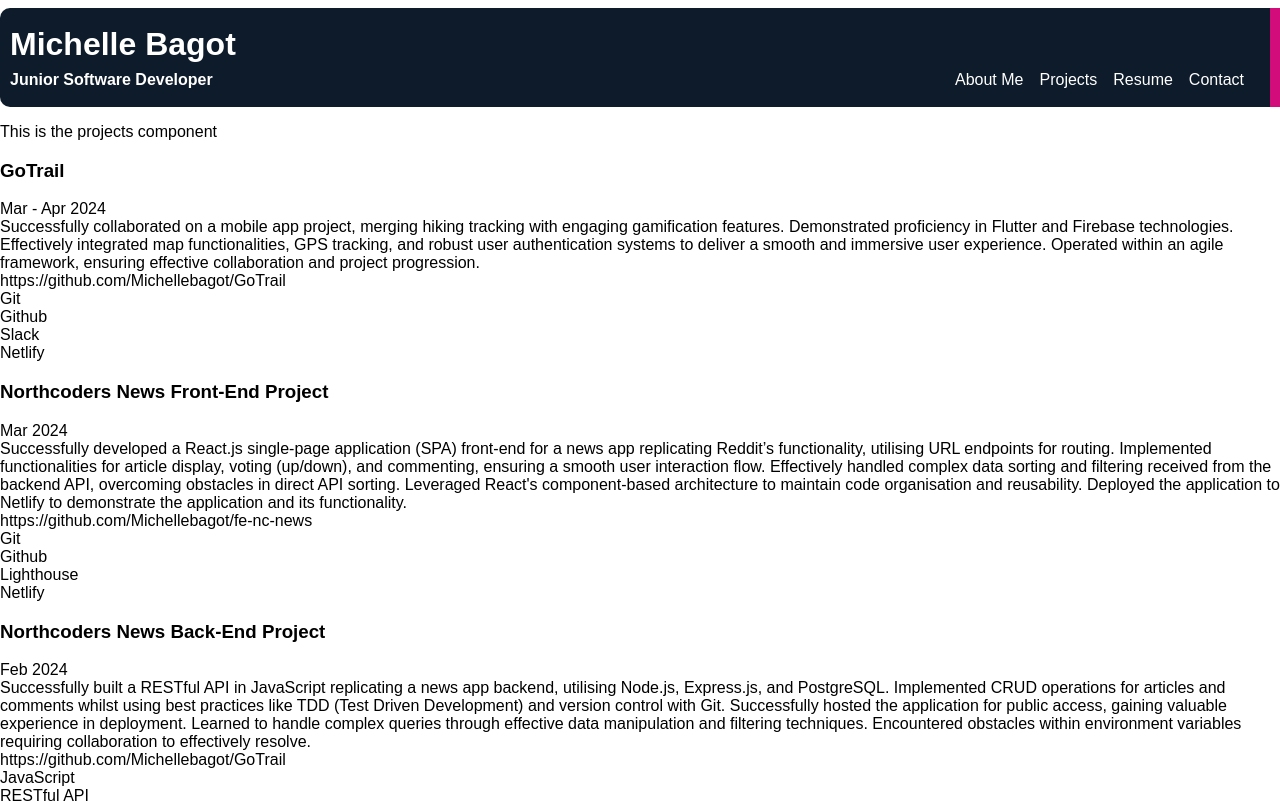
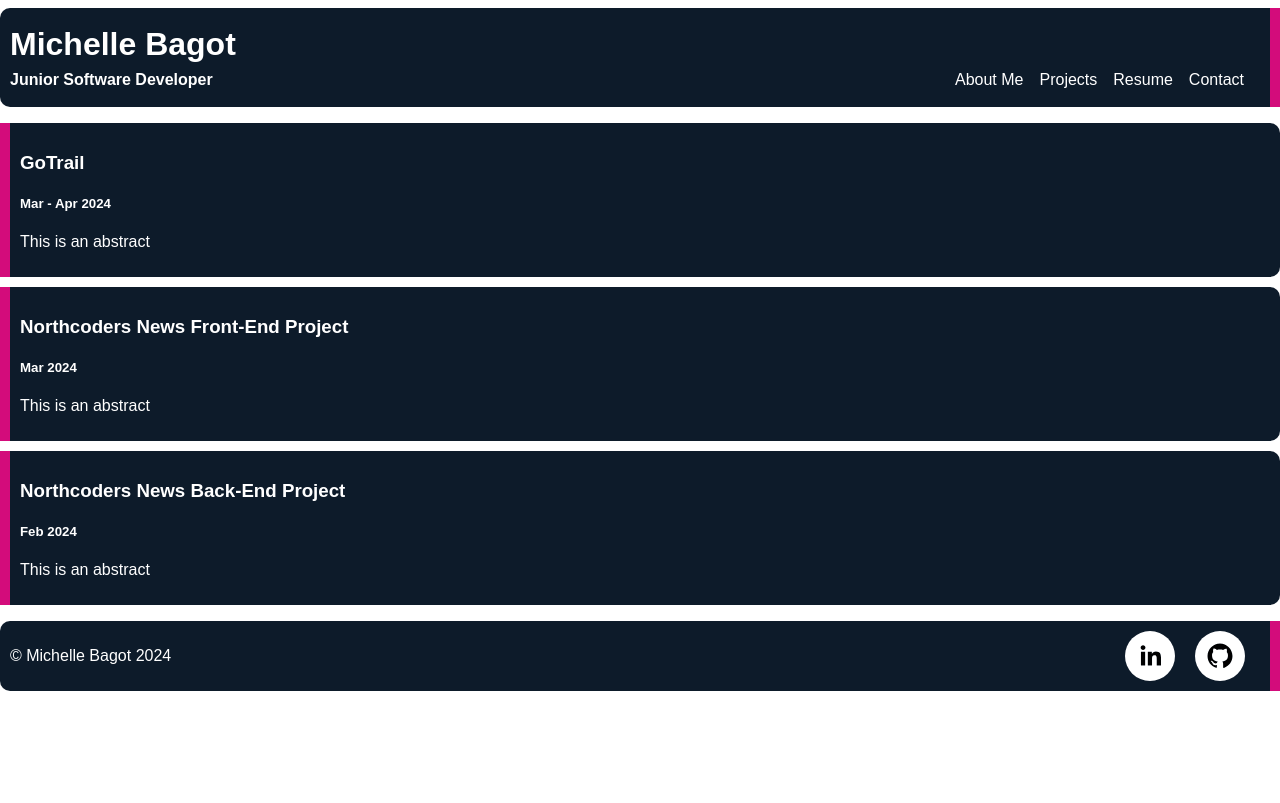
Before and after one commit to Michellebagot/Michelle-Bagot-Portfolio-Website, a React (Vite) app: page /projects in a window 1280 px wide. Shown: the top 803 px of the page. Built offline with nearby package versions, Linux system fonts and the light colour scheme.

Commit message:
further work

```diff
--- a/index.html
+++ b/index.html
@@ -4,6 +4,7 @@
     <meta charset="UTF-8" />
     <meta name="viewport" content="width=device-width, initial-scale=1.0" />
     <link rel="stylesheet" href="./src/index.css">
+    <link rel="icon" type="image/jpg" href="/favicon.jpg">
     <title>Michelle Bagot - Junior Software Developer</title>
   </head>
   <body>
--- a/src/App.jsx
+++ b/src/App.jsx
@@ -7,6 +7,8 @@ import NavBar from "./components/NavigationBar/NavigationBar";
 import Footer from "./components/Footer/Footer";
 import Projects from "./components/Projects/Projects";
 import TechStack from "./components/TechStack/TechStack";
+import ProjectCard from "./components/ProjectCard/ProjectCard";
+import ProjectCardExt from "./components/ProjectCardExt/ProjectCardExt";
 
 function App() {
   return (
@@ -17,7 +19,7 @@ function App() {
         <Route path="/" element={<Home />} />
         <Route path="/about-me" element={<AboutMe />} />
         <Route path="/projects" element={<Projects />} />
-        <Route path="/techStack" element={<TechStack />} />
+        <Route path="/projects/:project_name" element={<ProjectCardExt />} />
       </Routes>
 
       <Footer className="footerComponent" />
--- /dev/null
+++ b/src/components/ProjectCard/ProjectCard.jsx
@@ -0,0 +1,18 @@
+import projectData from "../Projects/projects.json";
+
+const ProjectCard = ({project}) => {
+
+    console.log(project)
+
+    return (
+        <>
+        <section className="cardContainer">
+        <h3>{project.title}</h3>
+        <h5>{project.duration}</h5>
+        <p>{project.abstract}</p>
+        </section>
+        </>
+    )
+}
+
+export default ProjectCard
--- /dev/null
+++ b/src/components/ProjectCardExt/ProjectCardExt.jsx
@@ -0,0 +1,9 @@
+const ProjectCardExt = ({project}) => {
+    console.log(project)
+  return (
+
+      <p>This is the extended project card</p>
+  )
+};
+
+export default ProjectCardExt;
--- a/src/components/Projects/Projects.jsx
+++ b/src/components/Projects/Projects.jsx
@@ -1,36 +1,27 @@
-import projectData from './projects.json'
-import './projects.css'
+import projectData from "./projects.json";
+import "./projects.css";
+import { Link } from "react-router-dom";
+import ProjectCard from "../ProjectCard/ProjectCard";
+import { useState } from "react";
 
 const Projects = () => {
 
-    return (
-        <>
-        <p>This is the projects component</p>
+const [selectedProject, setSelectedProject] = useState("")
 
-{projectData.map((project) => (
-<section key={project.title}>
-    <h3>{project.title}</h3>
+
+  return (
+    <>
 <ul>
-    <li>{project.duration}</li>
-    <li>{project.description}</li>
-    <li><a href={project.githubLink} target='_blank'> {project.githubLink}</a></li>
-    <section key={project.technologies}>
-        {project.technologies.map((tech) => (
-          <li>
-        {tech}
-        </li>
-        ))}
 
-    </section>
-</ul>
-</section>
-)
+      {projectData.map((project) => (
 
-)}
+              <Link to={`/projects/${project.urlTitle}`} key={project.title}>
+                <ProjectCard project={project} key={project.title} />
+            </Link>
+    ))}
+    </ul>
+    </>
+  );
+};
 
-        </>
-    )
-
-}
-
-export default Projects
+export default Projects;
--- a/src/components/Projects/projects.css
+++ b/src/components/Projects/projects.css
@@ -7,3 +7,13 @@ a {
 h1 a {
     color: white;
 }
+
+.cardContainer {
+    margin-top: 10px;
+    margin-bottom: 10px;
+    padding: 10px;
+    background-color: #0d1b2a;
+    color: white;
+    border-radius: 0 10px 10px 0;
+    border-left: #d30c7b solid 10px;
+}
--- a/src/components/Projects/projects.json
+++ b/src/components/Projects/projects.json
@@ -2,10 +2,11 @@
     {
       "id" : 3,
       "title": "GoTrail",
+      "urlTitle" : "GoTrail",
       "duration": "Mar - Apr 2024",
-      "Abstract" : "",
+      "abstract" : "This is an abstract",
       "description": "Successfully collaborated on a mobile app project, merging hiking tracking with engaging gamification features. Demonstrated proficiency in Flutter and Firebase technologies. Effectively integrated map functionalities, GPS tracking, and robust user authentication systems to deliver a smooth and immersive user experience. Operated within an agile framework, ensuring effective collaboration and project progression.",
-      "obstacles" : "",
+      "obstacles" : "these are obstacles",
       "languages" : [ {
         "name": "Flutter",
         "icon" : "../icons/flutter.svg"
@@ -34,8 +35,11 @@
     {
       "id" : 2,
       "title": "Northcoders News Front-End Project",
+      "urlTitle" : "NC-News-FE",
       "duration": "Mar 2024",
+      "abstract" : "This is an abstract",
       "description": "Successfully developed a React.js single-page application (SPA) front-end for a news app replicating Reddit’s functionality, utilising URL endpoints for routing. Implemented functionalities for article display, voting (up/down), and commenting, ensuring a smooth user interaction flow. Effectively handled complex data sorting and filtering received from the backend API, overcoming obstacles in direct API sorting. Leveraged React's component-based architecture to maintain code organisation and reusability. Deployed the application to Netlify to demonstrate the application and its functionality.",
+      "obstacles" : "these are obstacles",
       "languages" : [ {
         "name": "HTML",
         "icon" : "../icons/html5.svg"
@@ -64,9 +68,35 @@
     {
       "id" : 1,
       "title": "Northcoders News Back-End Project",
+      "urlTitle" : "NC-News-BE",
       "duration": "Feb 2024",
+      "abstract" : "This is an abstract",
       "description": "Successfully built a RESTful API in JavaScript replicating a news app backend, utilising Node.js, Express.js, and PostgreSQL. Implemented CRUD operations for articles and comments whilst using best practices like TDD (Test Driven Development) and version control with Git. Successfully hosted the application for public access, gaining valuable experience in deployment. Learned to handle complex queries through effective data manipulation and filtering techniques. Encountered obstacles within environment variables requiring collaboration to effectively resolve.",
-      "technologies": ["JavaScript", "RESTful API", "Node.js", "Express.js", "PostgreSQL", "CRUD", "TDD", "Git", "Deployment", "Data Manipulation & Filtering"],
+      "obstacles" : "these are obstacles",
+      "technologies1": ["JavaScript", "RESTful API", "Node.js", "Express.js", "PostgreSQL", "CRUD", "TDD", "Git", "Deployment", "Data Manipulation & Filtering"],
+      "languages" : [ {
+        "name": "HTML",
+        "icon" : "../icons/html5.svg"
+      },
+      {
+        "name": "CSS",
+        "icon" : "../icons/css3.svg"
+      },
+      {
+        "name": "JavaScript",
+        "icon" : "../icons/javascript.svg"
+      },
+      {
+        "name": "React",
+        "icon" : "../icons/react.svg"
+      },
+      {
+        "name": "Axios",
+        "icon" : "../icons/Axios.svg"
+      }
+    ],
+      "technologies": ["Git", "Github", "Lighthouse", "Netlify"],
+      "skills" : ["Routing", "API integration", "Data Sorting & Filtering", "Single-Page Application (SPA)", "Component-Based Architecture"],
       "githubLink": "https://github.com/Michellebagot/GoTrail"
     }
   ]
```
Also changed, not shown: public/favicon.jpg (added), src/components/ProjectCard/projectCard.css (added), src/components/ProjectCardExt/projectCardExt.css (added), 1 other file (tests, documents, lock files or other folders).
